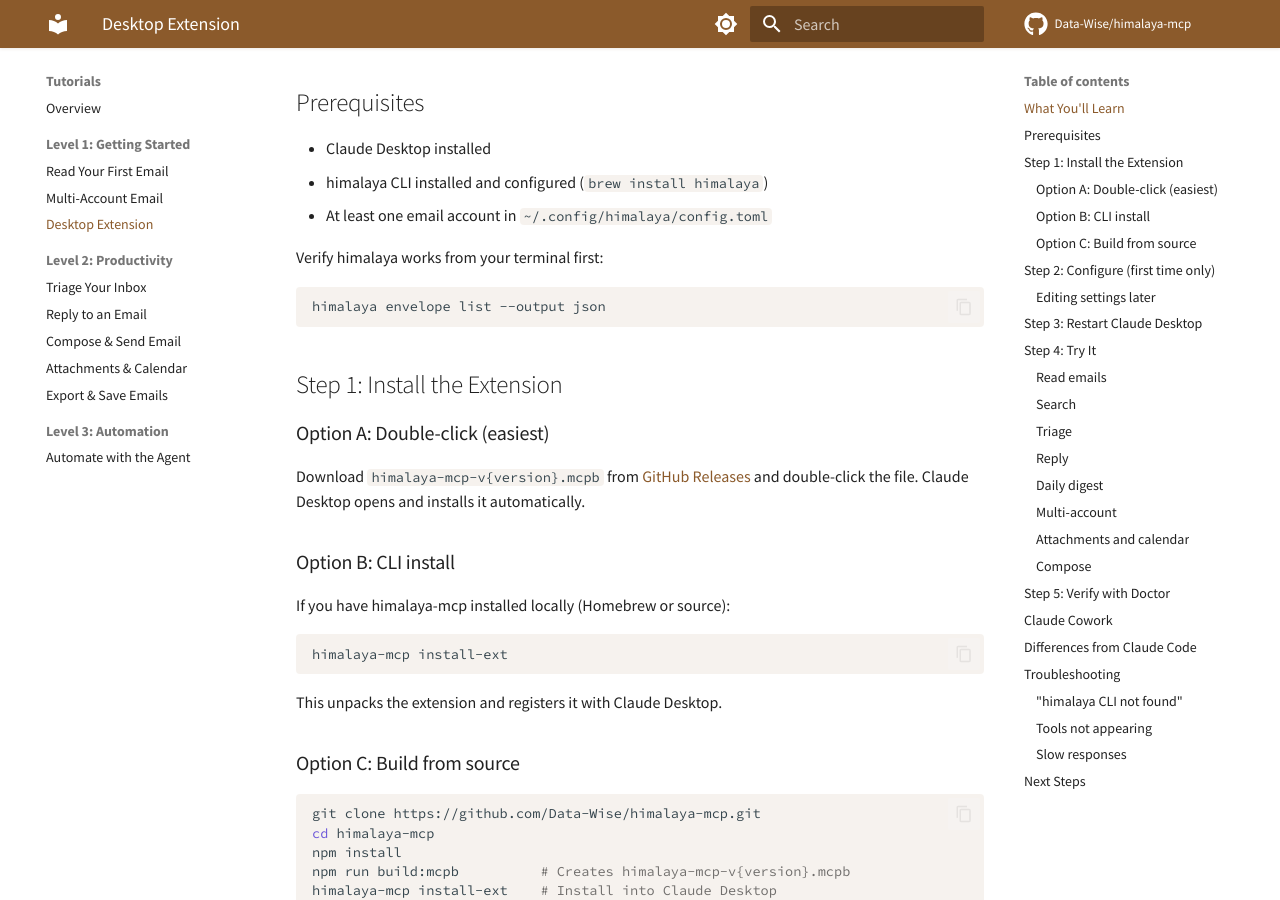
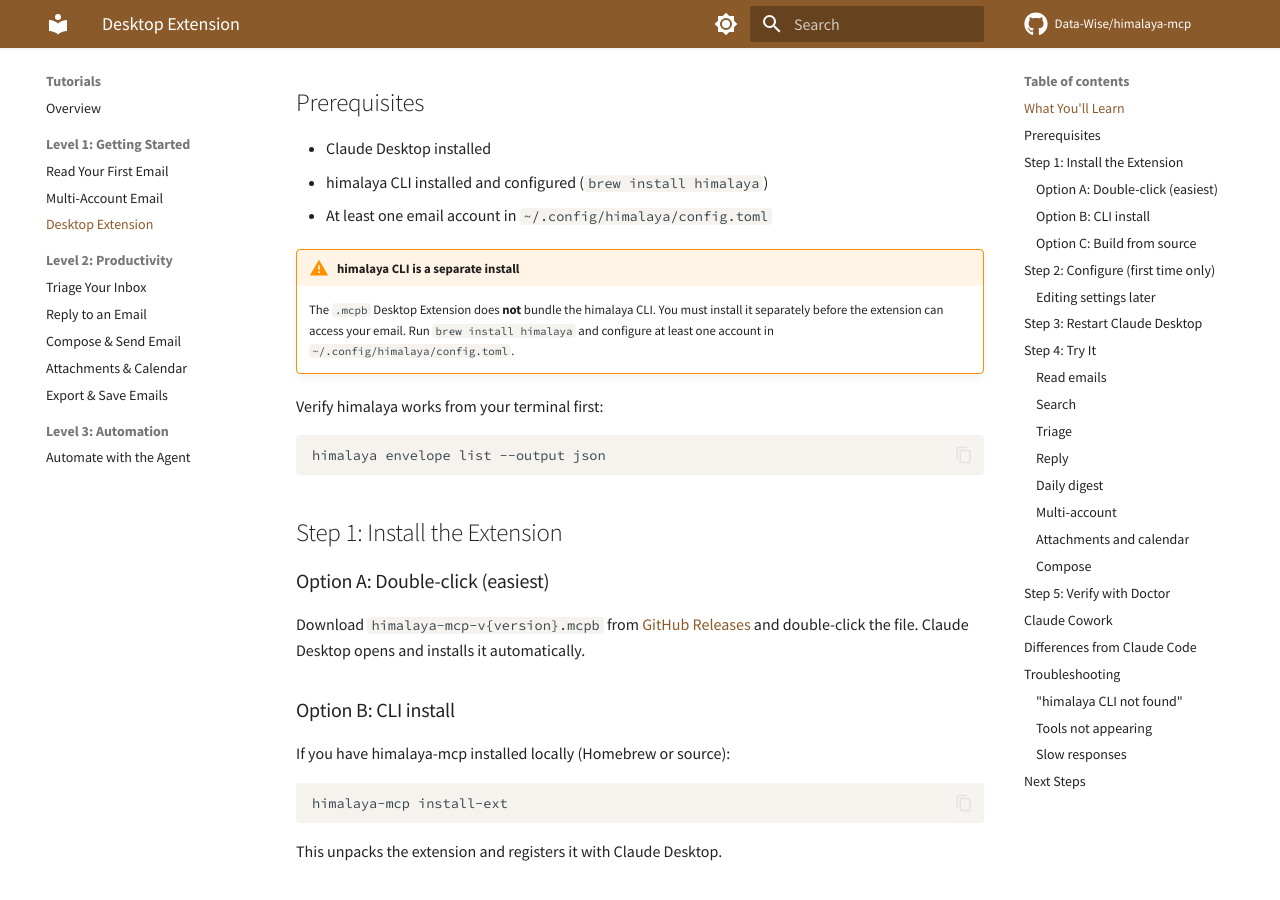
Before and after one commit to Data-Wise/himalaya-mcp, an MkDocs documentation site: the page built from docs/tutorials/desktop-extension.md, in a window 1280 px wide and 900 px high, scrolled down 453 px. Built offline with MkDocs 1.6.1 and Material for MkDocs 9.7.7, drawn with Linux system fonts in a browser that asks for light colours; comment, search, counter and statistics services are not loaded.

Commit message:
docs: add prerequisites and verification to all install methods
- installation.md: Add prerequisites admonitions for GitHub and Desktop
  methods, add verification steps with `himalaya-mcp doctor`, remove
  manual `himalaya-mcp-install` instruction (now auto-runs in post_install),
  add "Skills not loading" troubleshooting section
- README.md: Add prerequisites to GitHub install, add verification steps
  after each method, clarify .mcpb does not bundle himalaya CLI
- index.md: Add prerequisites note to GitHub install in Quick Start
- packaging.md: Update "What brew install does" (skills at libexec root,
  auto-runs install script), update "What Ships" table paths
- troubleshooting.md: Add "Skills not loading" section after "Plugin not
  loading" with diagnose and fix steps for Homebrew and GitHub methods
- refcard.md: Add prerequisites comment to GitHub install lines, add
  doctor verification line
- desktop-extension.md: Add explicit warning admonition that .mcpb does
  not bundle himalaya CLI, must be installed separately

Co-Authored-By: Claude Opus 4.6 <noreply@anthropic.com>

```diff
--- a/docs/tutorials/desktop-extension.md
+++ b/docs/tutorials/desktop-extension.md
@@ -14,6 +14,9 @@ Use himalaya-mcp as a Desktop Extension to read, triage, and manage email direct
 - Claude Desktop installed
 - himalaya CLI installed and configured (`brew install himalaya`)
 - At least one email account in `~/.config/himalaya/config.toml`
+
+!!! warning "himalaya CLI is a separate install"
+    The `.mcpb` Desktop Extension does **not** bundle the himalaya CLI. You must install it separately before the extension can access your email. Run `brew install himalaya` and configure at least one account in `~/.config/himalaya/config.toml`.
 
 Verify himalaya works from your terminal first:
 
```
